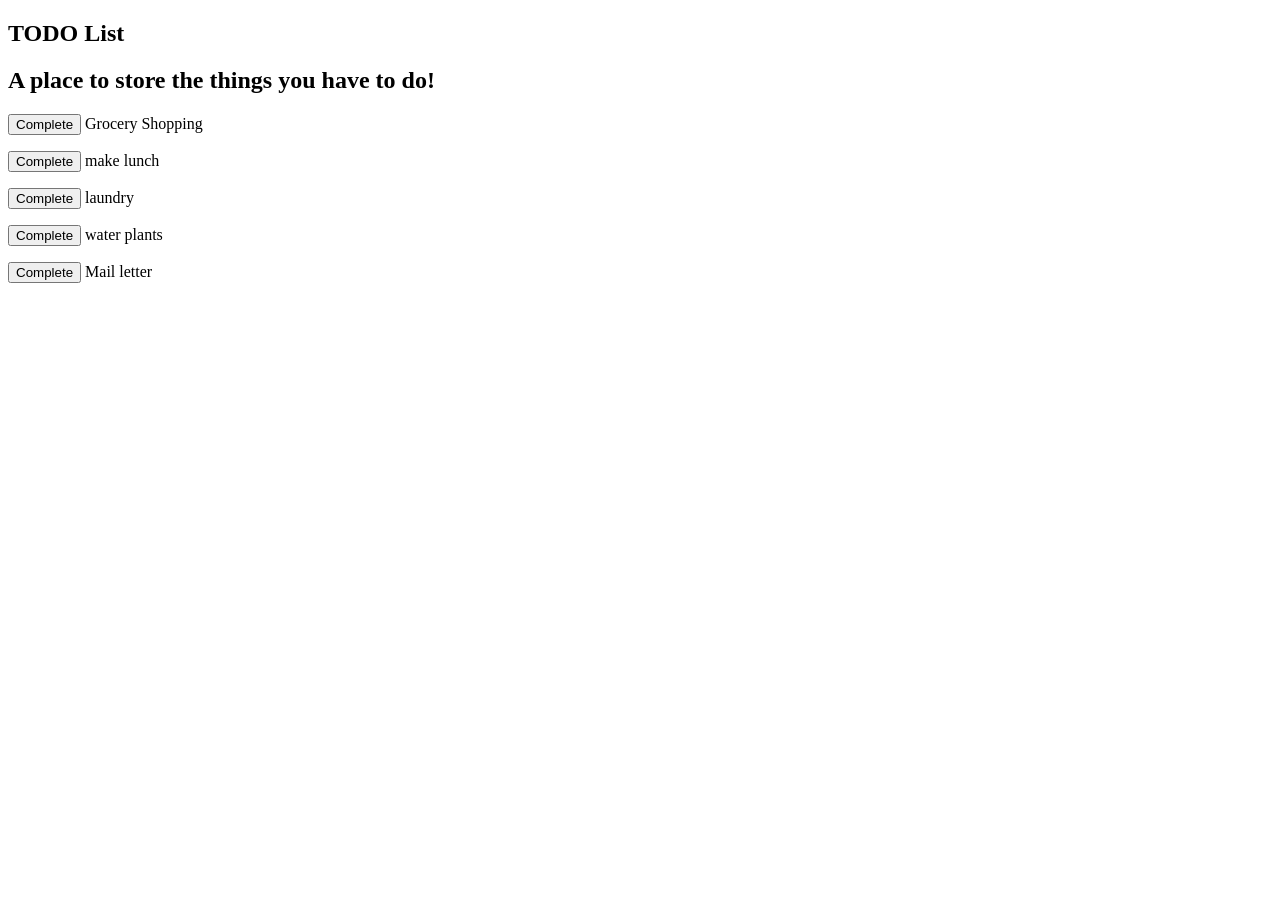
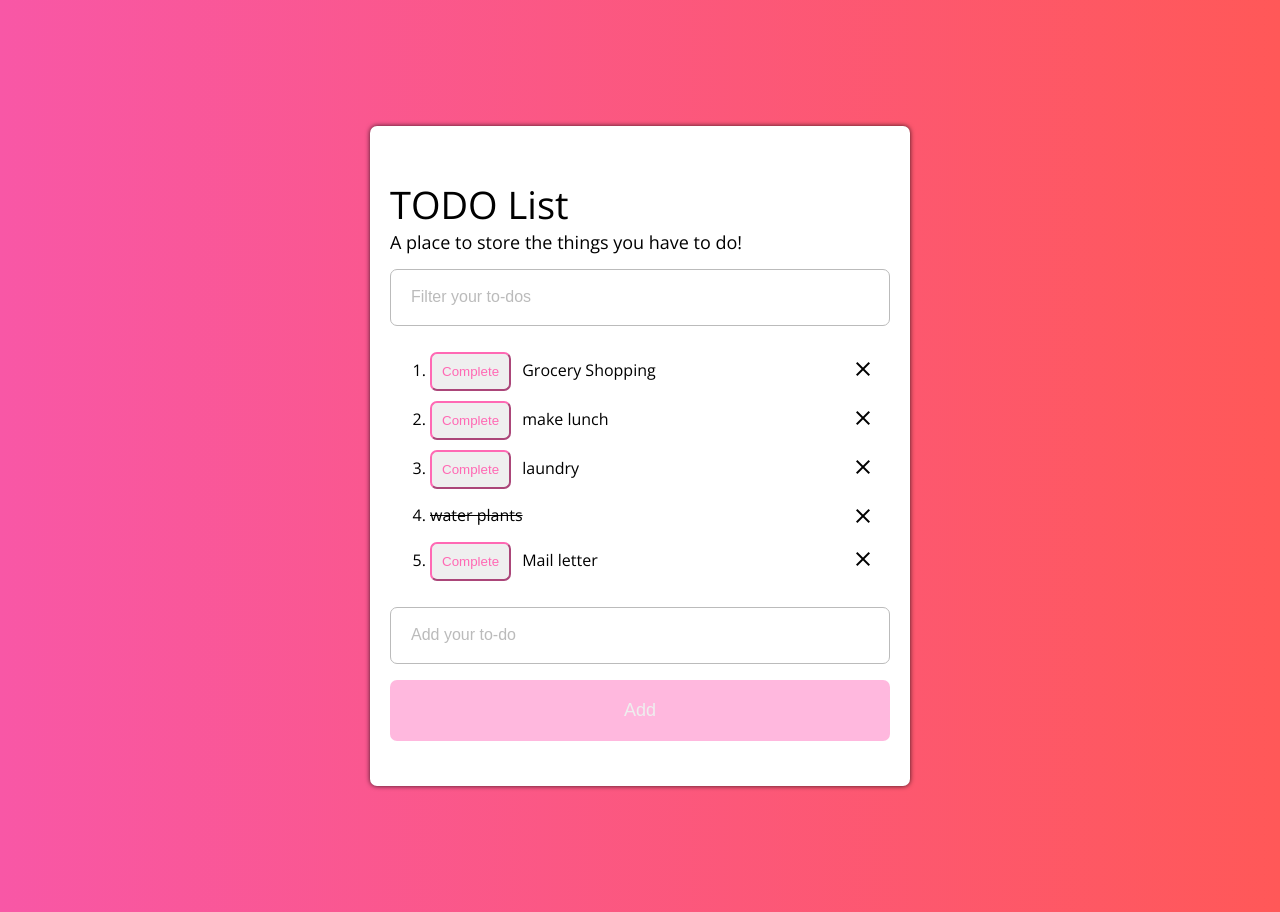
Before and after one commit to tazMeah/TODOlist, a plain HTML site: page index.html in a window 1280 px wide. Before the commit the page ends 800 px from the top, so only its background shows below. Drawn offline with nearby package versions, Linux system fonts and the light colour scheme.

Commit message:
added completed button functionality

```diff
--- a/TodoController.js
+++ b/TodoController.js
@@ -25,6 +25,12 @@ function todoController(){
         }
 
     ];
+
+    vm.finishedTask = function(index){
+        console.log("test");
+        vm.list[index].completed = true;
+
+    }
 }
 
 angular
--- a/index.html
+++ b/index.html
@@ -5,17 +5,48 @@
     <meta name="viewport" content="width=device-width, initial-scale=1.0">
     <meta http-equiv="X-UA-Compatible" content="ie=edge">
     <title>Angular ToDo List</title>
+    <link href="https://fonts.googleapis.com/icon?family=Material+Icons"
+      rel="stylesheet">
+    <link rel="stylesheet" href="https://use.fontawesome.com/releases/v5.2.0/css/all.css" integrity="sha384-hWVjflwFxL6sNzntih27bfxkr27PmbbK/iSvJ+a4+0owXq79v+lsFkW54bOGbiDQ" crossorigin="anonymous">
+    <link href="https://fonts.googleapis.com/css?family=Open+Sans" rel="stylesheet">
     <link href="style.css" type="text/css" rel="stylesheet">
 </head>
 <body>
 
     <section id="list" ng-controller="todoController as something">
-        <h1>TODO List</h1>
-        <h2>A place to store the things you have to do!</h2>
-        <p ng-class="{'completed' : toggle}" ng-repeat="task in something.list">
-            <button  ng-click="toggle = !toggle" ng-class="{'completed' : toggle}">Complete</button>
-            {{task.task}}<!--: {{task.completed}}-->
-        </p>
+        <header>
+            <h1>TODO List</h1>
+            <h2>A place to store the things you have to do!</h2>
+        </header>
+
+        <form>
+            <input type="text" placeholder="Filter your to-dos">
+            <ol>
+                <li ng-class="{'completed': task.completed === true}" ng-repeat="task in something.list track by $index">
+                    <span>
+                        <button ng-click="something.finishedTask($index)" ng-if="task.completed === false" class="done">Complete</button>
+                        {{task.task}}
+                    </span>
+                    <i class="material-icons">clear</i>
+
+
+                </li>
+
+
+
+                <!-- <li ng-repeat="task in something.list">
+                    <span>
+                        <button ng-click="">words</button>
+                        {{task.task}}
+                    </span>
+                    <i class="material-icons">clear</i>
+                </li> -->
+            </ol>
+
+            <input placeholder="Add your to-do">
+            <button id="add">Add</button>
+        </form>
+
     </section>
 
 
@@ -24,5 +55,18 @@
     <script src="https://code.angularjs.org/1.6.5/angular.js"></script>
     <script src="todoApp.js"></script>
     <script src="TodoController.js"></script>
+
+    <!-- <script src="https://code.jquery.com/jquery-3.3.1.min.js"></script>
+    <script>
+    $(document).ready(function(){
+
+        $("body").on("mouseover", "li", function(e){
+            $(e.target).children("i").css("color", "red");
+            $("body").on("mouseleave", "li",function(e){
+            $(e.target).children("i").css("color", "initial")
+            })
+        })
+    })
+    </script> -->
 </body>
 </html>
--- a/style.css
+++ b/style.css
@@ -1,8 +1,104 @@
+body {
+    background: linear-gradient(to right, #f857a6, #ff5858);
+    font-family: "Open Sans", sans-serif;
+    font-weight: 300;
+}
 
 .completed {
     text-decoration: line-through;
 }
 
-/* button.completed {
+/*button.completed {
     display: none;
 } */
+
+#list {
+    display: flex;
+    flex-direction: column;
+    max-width: 500px;
+    background: #eee;
+    background: white;
+    margin: 10% auto;
+    /*height: 80vh;*/
+    border-radius: 7px;
+    padding: 20px;
+    box-shadow: 0px 0px 5px 0px rgba(0,0,0,0.75);
+}
+
+::placeholder {
+    color: #bbb;
+    font-size: 16px;
+}
+
+#add {
+    background: rgba(255, 20, 147, 0.3);
+    color: #eee;
+    margin-top: 16px;
+    margin-bottom: 25px;
+    padding: 20px;
+    border-radius: 7px;
+    font-size: 18px;
+    cursor: pointer;
+    border: none;
+}
+
+#add:hover {
+    background: #ff1493;
+}
+
+
+h1 {
+    font-size: 38px;
+    margin-bottom: 0;
+    font-weight: 500;
+}
+h2 {
+    font-size: 18px;
+    margin-top: 0;
+    font-weight: lighter;
+}
+
+form {
+    display: flex;
+    flex-direction: column;
+}
+
+input {
+    padding: 20px;
+    border-radius: 7px;
+    border: 1px solid #bbb;
+    background: #eee;
+    background: white;
+}
+
+.done { /* complete buttons */
+    color: #ff69b4;
+    border-color: #ff69b4;
+    border-radius: 7px;
+    padding: 10px;
+    margin: 0 7px 0 0;
+    cursor: pointer;
+}
+li {
+    margin: 10px 0;
+    border-radius: 7px;
+    line-height: 33px;
+
+}
+
+li:hover {
+    background: #bbb;
+    background: #eee;
+}
+
+i {
+    float: right;
+    margin-right: 15px;
+    cursor: pointer;
+    position: relative;
+    top: 5px;
+}
+
+i:hover {
+     color: #ff0000;
+}
```
Also changed, not shown: todoApp.js (line endings or trailing spaces), x.svg (added).
